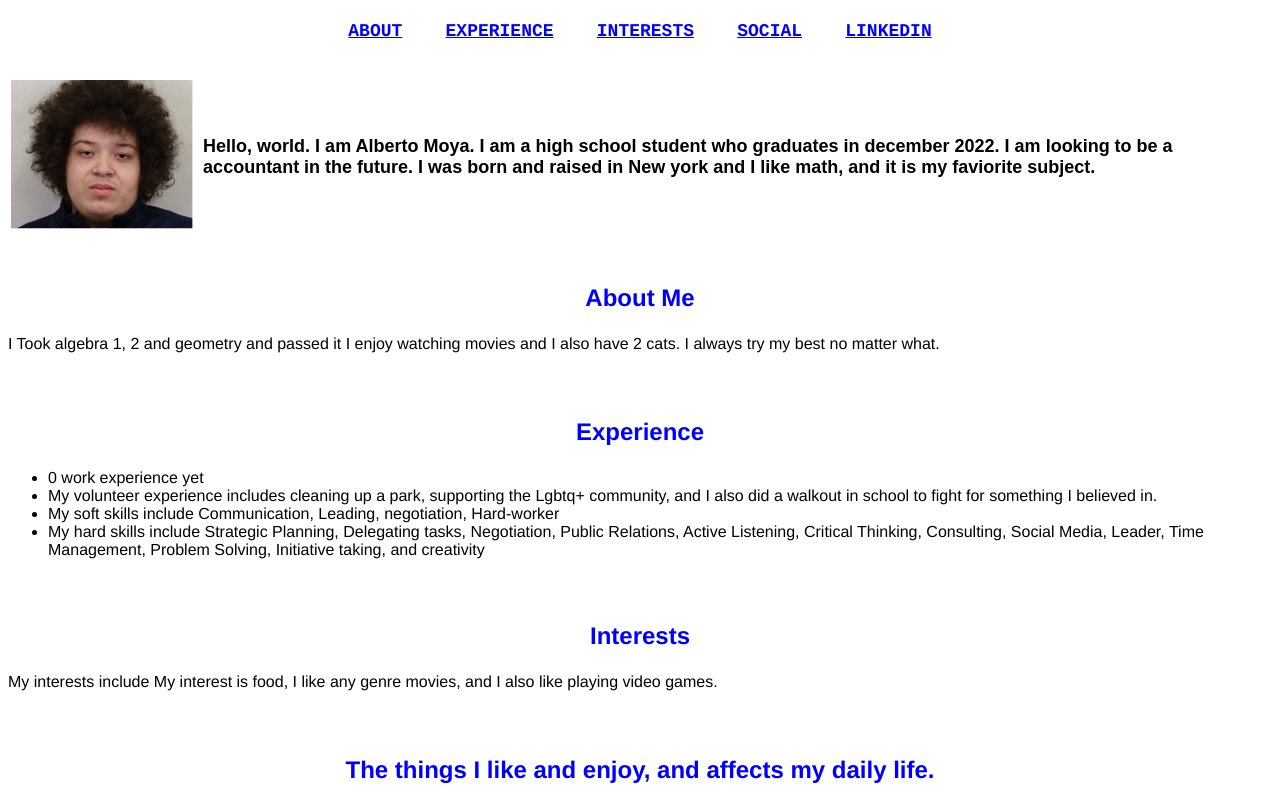
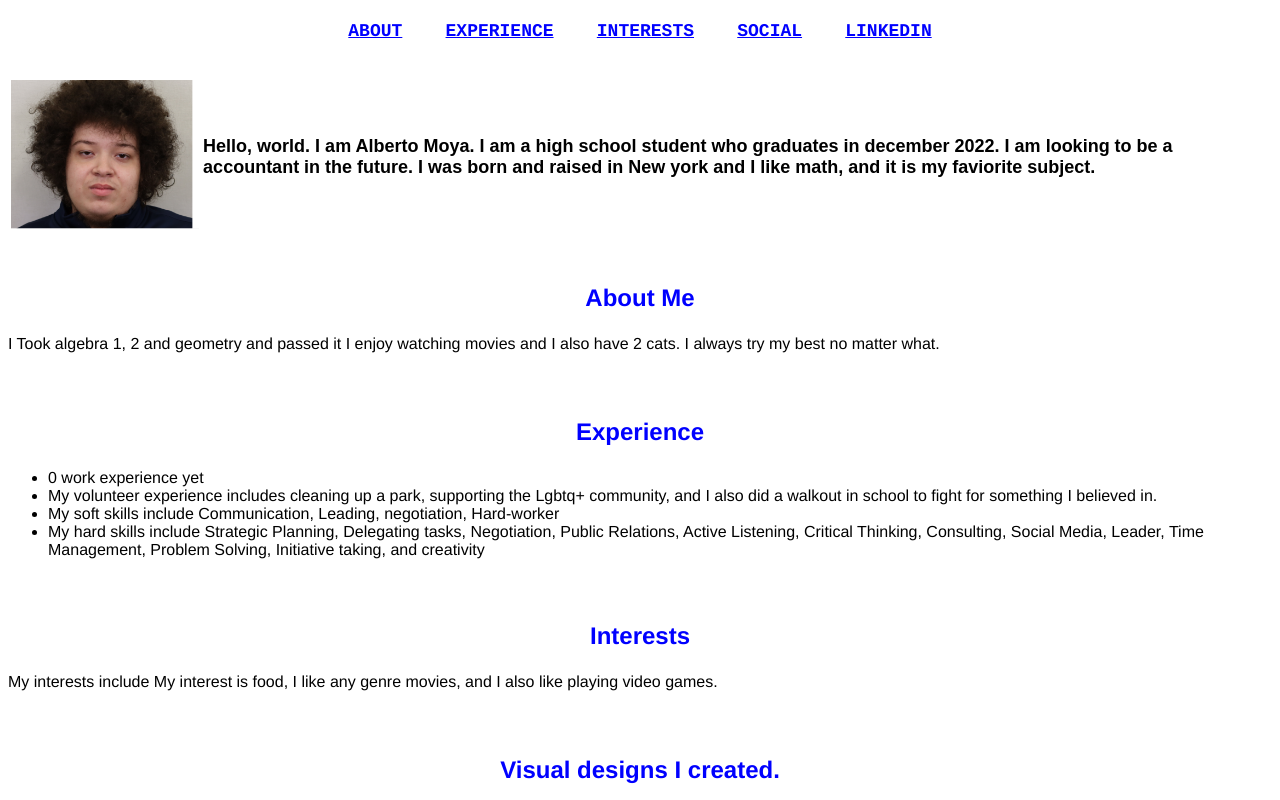
Before and after one commit to Alberto-Moya/Alberto-Moya.github.io, a plain HTML site: page index.html in a window 1280 px wide. Shown: the top 800 px of the page. Drawn offline with Linux system fonts and the light colour scheme.

Commit message:
Update index.html

```diff
--- a/index.html
+++ b/index.html
@@ -79,7 +79,7 @@ creativity</li>
 <!--Photos or Creative Work-->
 	<h1 align="center">
 		<font face="helvetica" color="blue" size="5">
-			The things I like and enjoy, and affects my daily life.
+			Visual designs I created.
 		</font>
 	</h1>
     <table align="center"><tr>
```
